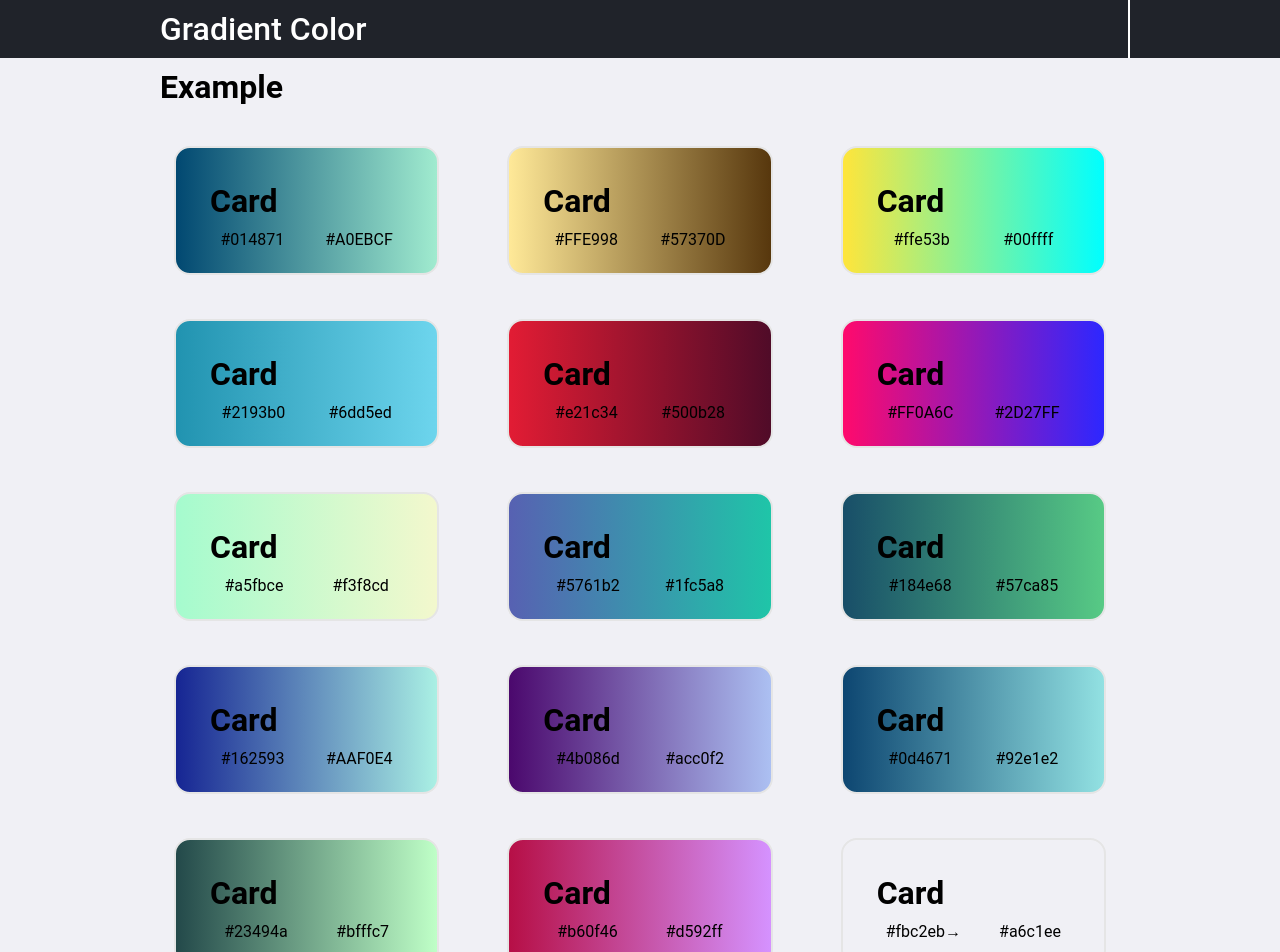
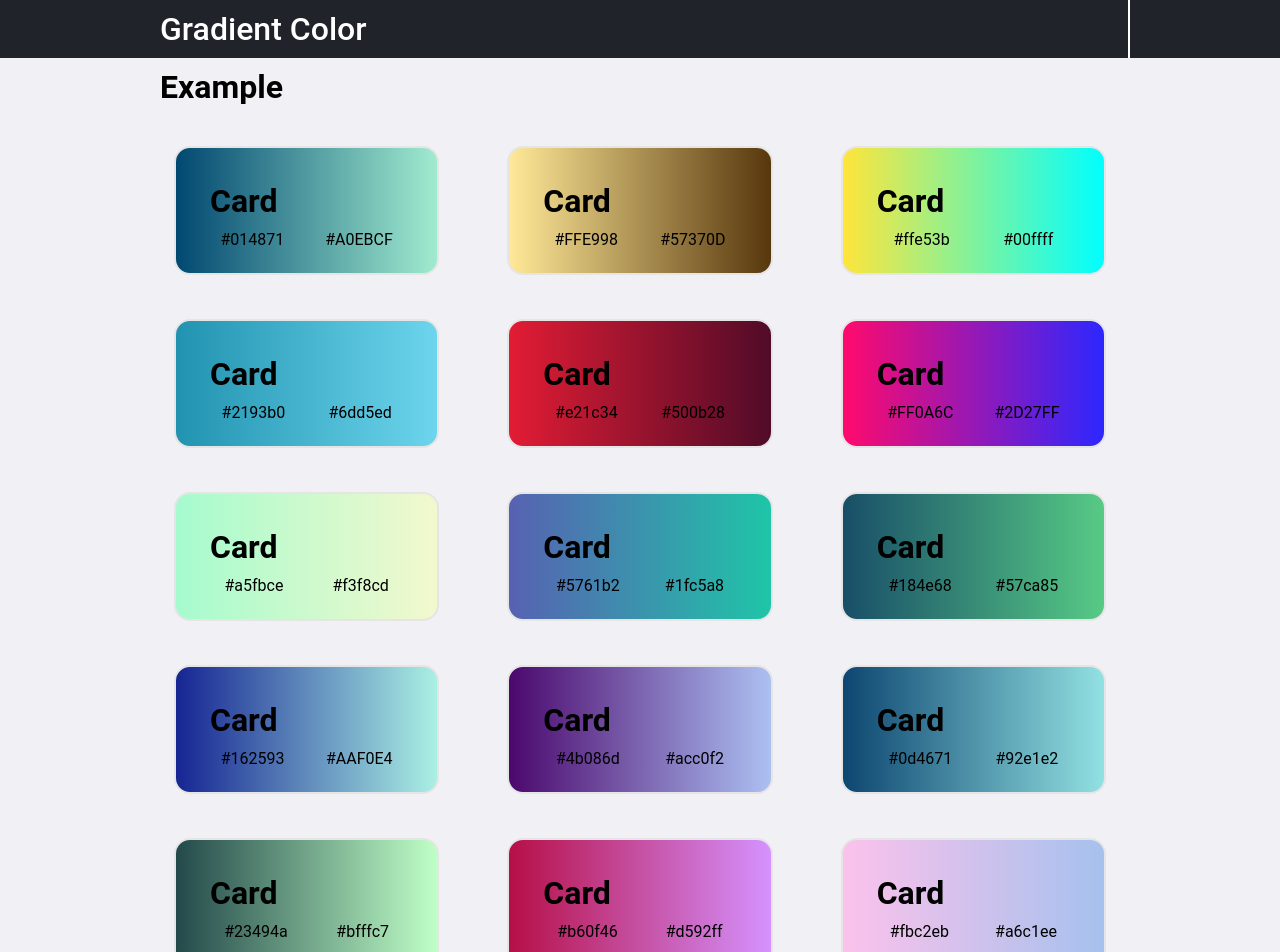
Before and after one commit to RAJ66/Gradient-Color, a React (Create React App) app: page / in a window 1280 px wide. Shown: the top 952 px of the page. Built offline with nearby package versions, Linux system fonts and the light colour scheme.

Commit message:
fix: small fix

```diff
--- a/src/data.js
+++ b/src/data.js
@@ -56,7 +56,7 @@ export const stockData = [
     color2: "#d592ff",
   },
   {
-    color1: "#fbc2eb→",
+    color1: "#fbc2eb",
     color2: "#a6c1ee",
   },
   {
```
